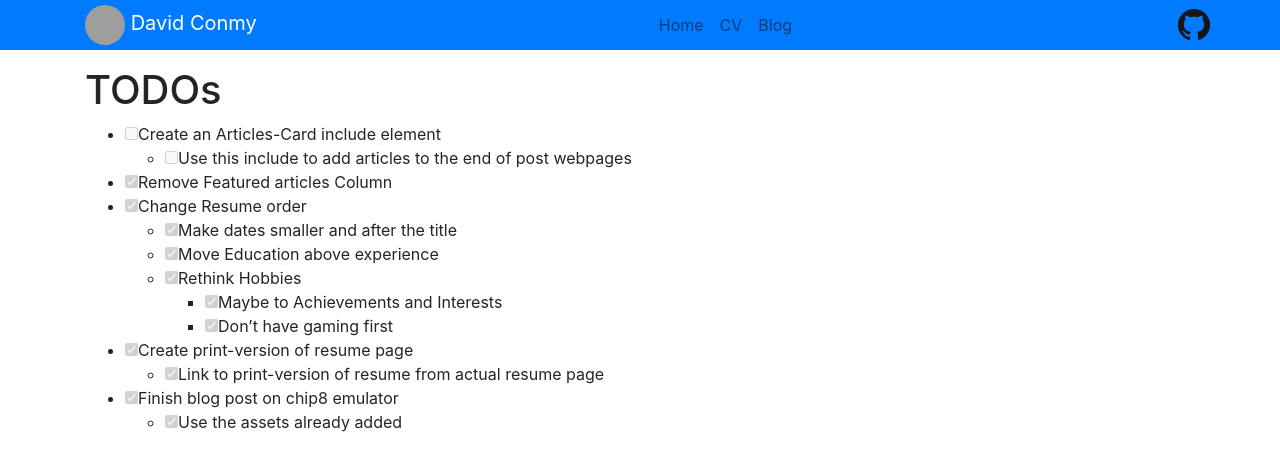
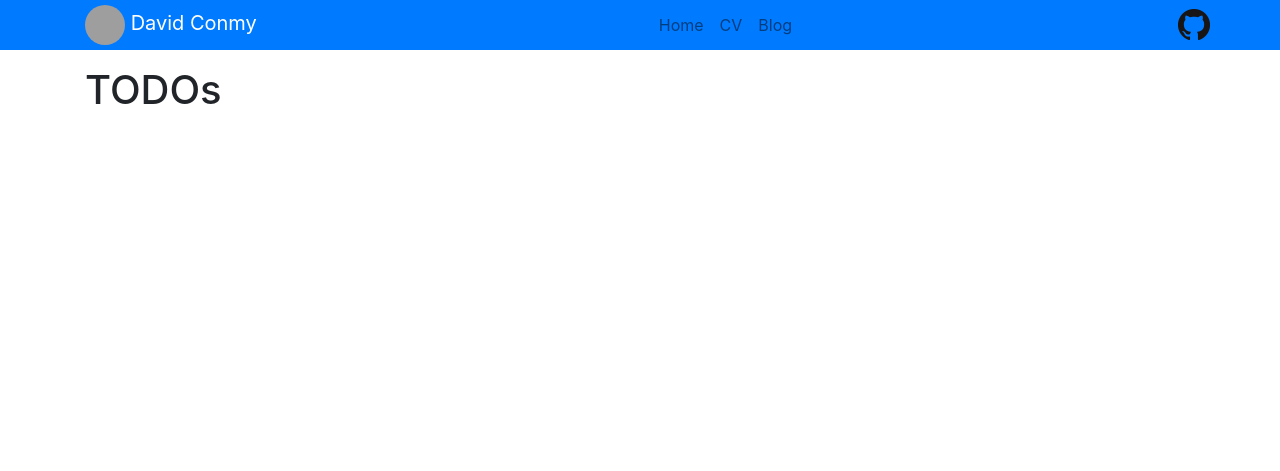
Before and after one commit to Conmy/Conmy.github.io, a Jekyll site: the page built from TODO.md, in a window 1280 px wide. Shown: the top 471 px of the page. Built offline with Jekyll 4.4.1, drawn with Linux system fonts in a browser that asks for light colours; our own code applies the rules of GitHub Pages for plain Markdown files; grey boxes are pictures that could not be loaded.

Commit message:
Clear the todos

```diff
--- a/TODO.md
+++ b/TODO.md
@@ -1,14 +1 @@
 # TODOs
-- [ ] Create an Articles-Card include element
-    - [ ] Use this include to add articles to the end of post webpages
-- [x] Remove Featured articles Column
-- [x] Change Resume order
-    - [x] Make dates smaller and after the title
-    - [x] Move Education above experience
-    - [x] Rethink Hobbies
-        - [x] Maybe to Achievements and Interests
-        - [x] Don't have gaming first
-- [x] Create print-version of resume page
-    - [x] Link to print-version of resume from actual resume page
-- [x] Finish blog post on chip8 emulator
-    - [x] Use the assets already added
```
